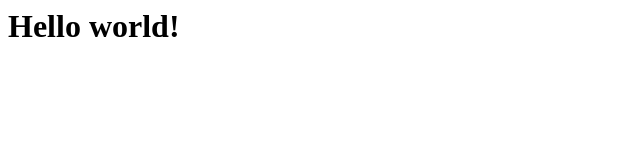
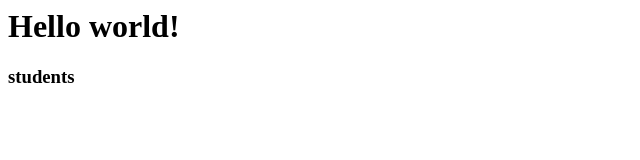
Before and after one commit to mk8600/HelloWorld, a plain HTML site: page studentManage/index.html in a window 1280 px wide. Shown: the full height of the page, 0-640 px from the left. Drawn offline with Linux system fonts and the light colour scheme.

Commit message:
add message

```diff
--- a/studentManage/index.html
+++ b/studentManage/index.html
@@ -3,5 +3,6 @@
 </head>
 <body>
 <h1>Hello world!</h1>
+<h3>students</h3>
 </body>
 </html>
```
